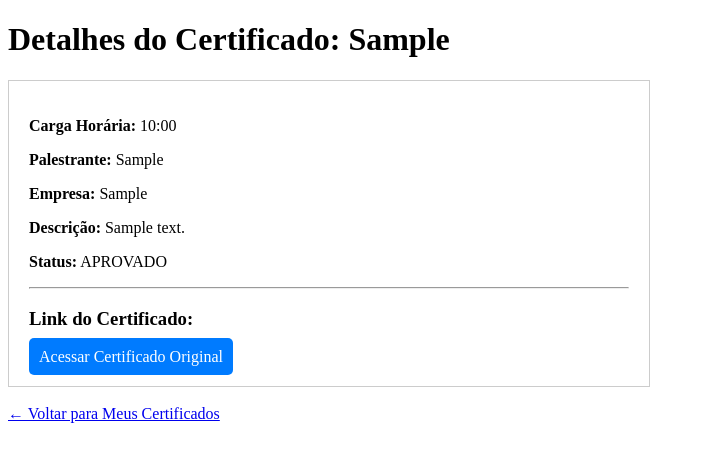
After one commit to vitorLevi17/ListGGP, a Django app: page /visualizar-certificado/1/ in a window 1280 px wide. The commit adds this page. Shown: the top 462 px of the page, without its empty margins (0-705 px from the left). Run offline with Django 5.2, Linux system fonts and the light colour scheme; tables that the repository leaves empty hold one stand-in row (values such as "Sample post").

Commit message:
feat: Visualizar certificado especifico

```diff
--- a/certificados/urls.py
+++ b/certificados/urls.py
@@ -4,5 +4,6 @@ from .views import *
 urlpatterns = [
     path('pagina-inicial/', pagina_inicial, name='pagina-inicial'),
     path('cadastrar-certificado/',cadastrar_certificado,name='cadastrar-certificado'),
-    path('listar-certificados-usuario/',listar_certificados_usuario,name='listar-certificados-usuario')
+    path('listar-certificados-usuario/',listar_certificados_usuario,name='listar-certificados-usuario'),
+    path('visualizar-certificado/<int:certificado_id>/',visualizar_certificado,name='visualizar-certificado')
     ]
--- a/certificados/views.py
+++ b/certificados/views.py
@@ -31,5 +31,9 @@ def cadastrar_certificado(request):
 @login_required (login_url='/login')
 def listar_certificados_usuario(request):
     id_usuario = request.user
-    lista_certificados = Certificado.objects.filter(id_usuario=id_usuario,status='AGUARDANDO ANÁLISE')
+    lista_certificados = Certificado.objects.filter(id_usuario=id_usuario,status__in=['AGUARDANDO ANÁLISE','APROVADO','REPROVADO'])
     return render(request,'certificados/listar-certificados-usuario.html',{'certificados':lista_certificados})
+
+def visualizar_certificado(request,certificado_id):
+    certificado = Certificado.objects.get(id=certificado_id)
+    return render(request,'certificados/visualizar-certificado.html',{'certificado':certificado})
--- /dev/null
+++ b/templates/certificados/visualizar-certificado.html
@@ -0,0 +1,33 @@
+<!DOCTYPE html>
+<html lang="pt-br">
+<head>
+    <meta charset="UTF-8">
+    <meta name="viewport" content="width=device-width, initial-scale=1.0">
+    <title>Detalhes do Certificado</title>
+</head>
+<body>
+
+    <h1>Detalhes do Certificado: {{ certificado.nm_certificado }}</h1>
+
+    <div style="border: 1px solid #ccc; padding: 20px; max-width: 600px;">
+        <p><strong>Carga Horária:</strong> {{ certificado.carga_horaria }}</p>
+        <p><strong>Palestrante:</strong> {{ certificado.palestrante }}</p>
+        <p><strong>Empresa:</strong> {{ certificado.empresa }}</p>
+        <p><strong>Descrição:</strong> {{ certificado.descricao }}</p>
+        <p><strong>Status:</strong> {{ certificado.status }}</p>
+
+        <hr>
+
+        <h3>Link do Certificado:</h3>
+        {% if certificado.url %}
+            <a href="{{ certificado.url }}" target="_blank" style="padding: 10px; background-color: #007bff; color: white; text-decoration: none; border-radius: 5px;">Acessar Certificado Original</a>
+        {% else %}
+            <p><em>Este certificado não possui link externo anexado.</em></p>
+        {% endif %}
+    </div>
+
+    <br>
+    <a href="{% url 'listar-certificados-usuario' %}">← Voltar para Meus Certificados</a>
+
+</body>
+</html>
```
Also changed, not shown: templates/certificados/listar-certificados-usuario.html (+6 -20 lines).
